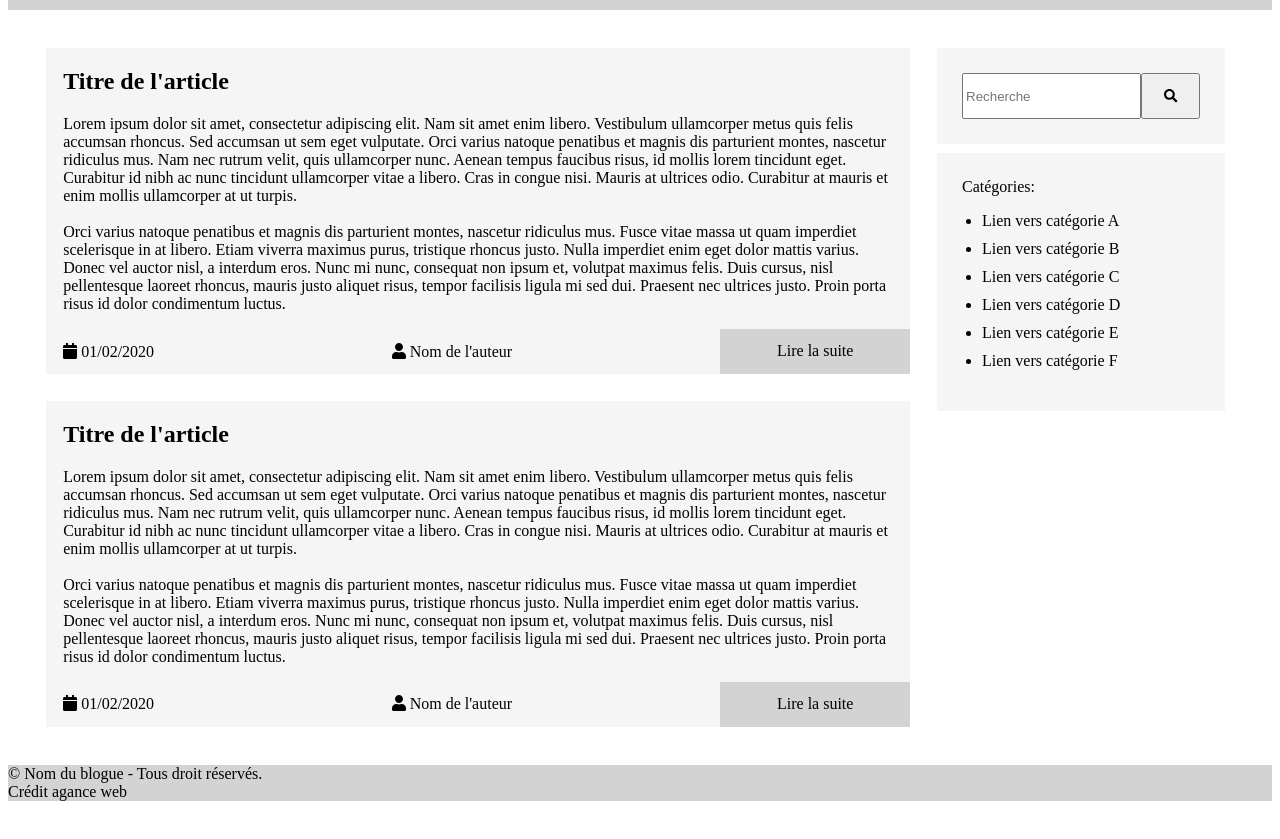
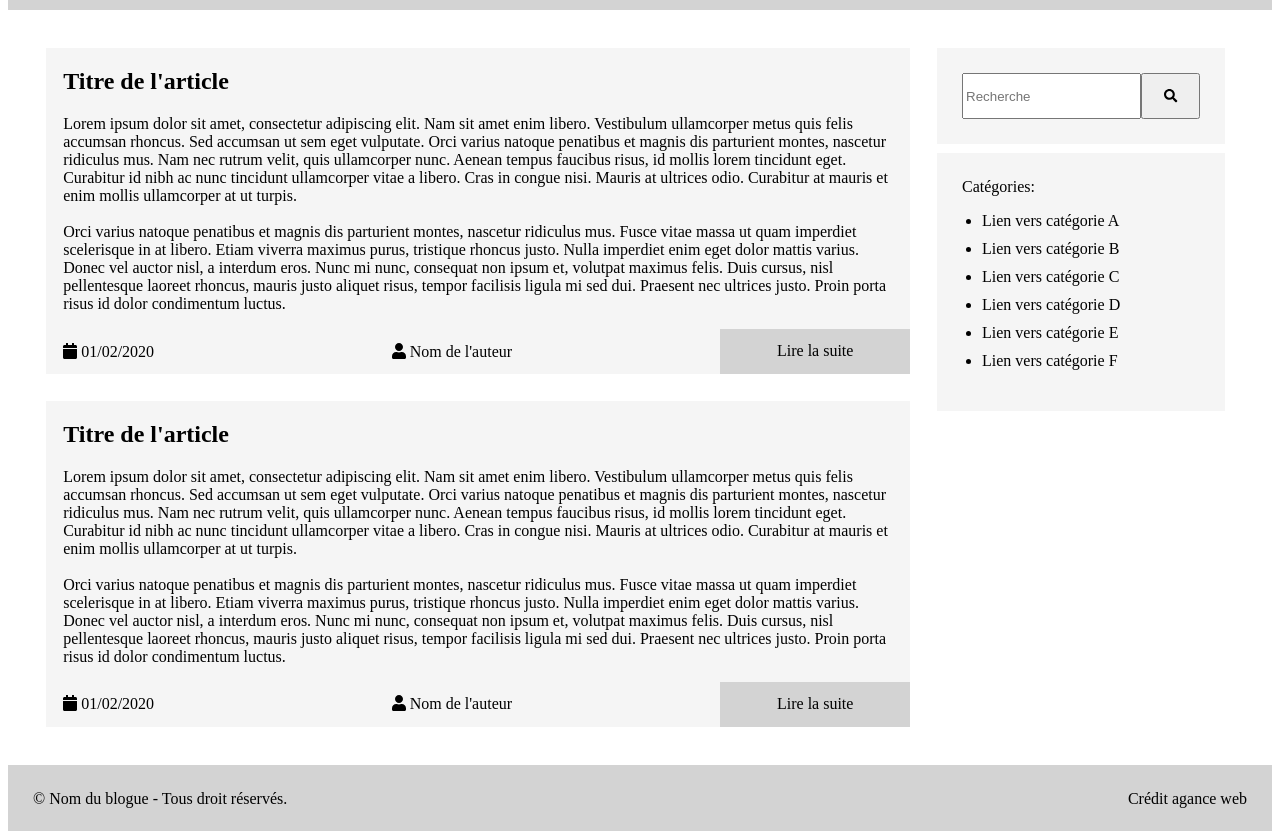
Before and after one commit to MYSTACK555/Quick-exams, an Eleventy site: page src/index.njk in a window 1280 px wide. Shown: the part 122-961 px from the top of the page. Before the commit the page ends 931 px from the top, so only its background shows below. Built offline with nearby package versions, Linux system fonts and the light colour scheme; Eleventy itself is replaced by a stand-in of ours; files that its build step writes are made by us from their sources.

Commit message:
test to rewind2

```diff
--- a/src/css/style.css
+++ b/src/css/style.css
@@ -113,6 +113,13 @@ header {
 
 	footer {
 		background-color: lightgray;
+padding: 25px;
+height: 1em;}
+	.copyright {
+		float: left;
+	}
+	.credit {
+		float: right;
 	}
 }
 
```
